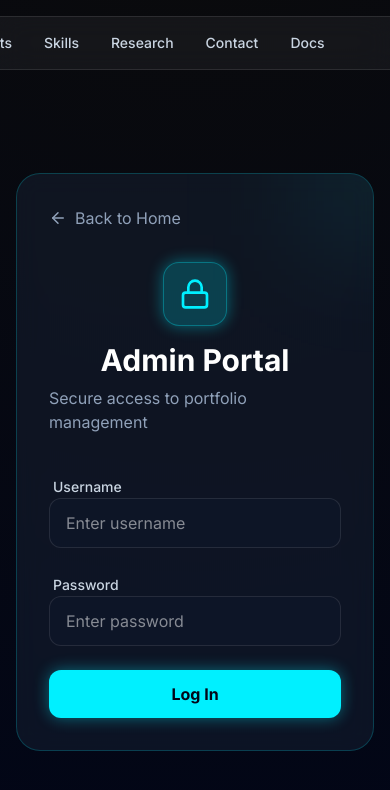
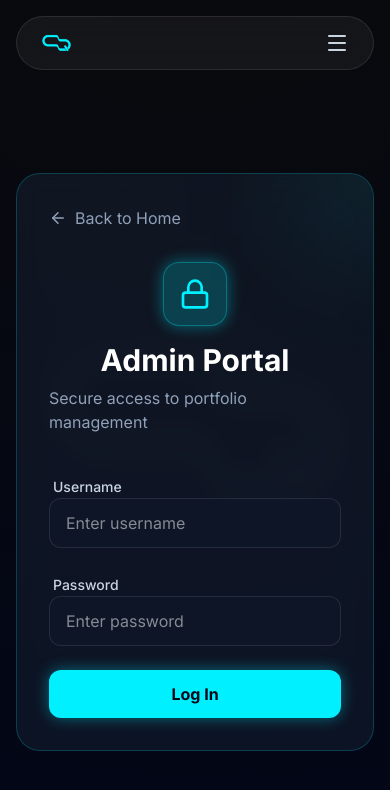
Before and after one commit to CQuiza/portfolia_frontend, a React (Vite) app: page /login in a window 390 px wide. Shown: the top 790 px of the page. Built offline with nearby package versions, Linux system fonts and the light colour scheme; no server answers.

Commit message:
add hubServices and fit in responsive mode

```diff
--- a/src/App.jsx
+++ b/src/App.jsx
@@ -14,7 +14,13 @@ const ProtectedRoute = ({ children }) => {
 function App() {
   return (
     <AuthProvider>
-      <div className="min-h-screen">
+      <div className="min-h-screen relative overflow-hidden">
+        {/* Mobile Watermark Logo */}
+        <div className="fixed inset-0 z-0 pointer-events-none flex items-center justify-center md:hidden opacity-[0.03]">
+          <img src="/logo.png" alt="Watermark" className="w-[80%] max-w-sm grayscale" />
+        </div>
+
+        <div className="relative z-10">
           <Header />
           <main>
             <Routes>
@@ -24,6 +30,7 @@ function App() {
             </Routes>
           </main>
         </div>
+      </div>
     </AuthProvider>
   );
 }
--- a/src/components/Header.jsx
+++ b/src/components/Header.jsx
@@ -1,43 +1,57 @@
 import { Link, useLocation } from 'react-router-dom';
-import { Lock, User } from 'lucide-react';
+import { Lock, User, Menu, X, Server } from 'lucide-react';
 import { useAuth } from '../context/AuthContext';
+import { useState } from 'react';
 
 const Header = () => {
     const { isAdmin, logout } = useAuth();
     const location = useLocation();
     const isHome = location.pathname === '/';
+    const [isMenuOpen, setIsMenuOpen] = useState(false);
 
-    const NavLink = ({ to, children }) => {
+    const toggleMenu = () => setIsMenuOpen(!isMenuOpen);
+
+    const NavLink = ({ to, children, onClick }) => {
         if (isHome) {
-            return <a href={to} className="hover:text-neon-cyan transition-colors">{children}</a>;
+            return <a href={to} onClick={onClick} className="hover:text-neon-cyan transition-colors">{children}</a>;
         }
-        return <Link to={`/${to}`} className="hover:text-neon-cyan transition-colors">{children}</Link>;
+        return <Link to={`/${to}`} onClick={onClick} className="hover:text-neon-cyan transition-colors">{children}</Link>;
     };
 
-    return (
-        <header className="fixed top-0 left-0 right-0 z-50 px-6 py-4 flex justify-center">
-            <nav className="glass py-3 px-8 rounded-full flex items-center gap-8 text-slate-300 text-sm font-medium">
-                <NavLink to="#hero">
-                    <img src="/logo.png" alt="Logo" className="h-7 w-auto hover:scale-110 transition-transform" />
-                </NavLink>
-                <NavLink to="#projects">Projects</NavLink>
-                <NavLink to="#skills">Skills</NavLink>
-                <NavLink to="#research">Research</NavLink>
-                <NavLink to="#contact">Contact</NavLink>
+    const NavItems = ({ onClick }) => (
+        <>
+            <NavLink to="#projects" onClick={onClick}>Projects</NavLink>
+            <NavLink to="#skills" onClick={onClick}>Skills</NavLink>
+            <NavLink to="#research" onClick={onClick}>Research</NavLink>
+            <NavLink to="#contact" onClick={onClick}>Contact</NavLink>
             <a
                 href={`${import.meta.env.VITE_API_BASE_URL || 'http://localhost:8000'}/docs`}
                 target="_blank"
                 rel="noreferrer"
                 className="hover:text-neon-cyan transition-colors"
+                onClick={onClick}
             >
                 Docs
             </a>
 
-                <div className="w-px h-4 bg-white/10 mx-2"></div>
+            <div className="hidden md:block w-px h-4 bg-white/10 mx-2"></div>
+            <div className="md:hidden h-px w-full bg-white/10 my-2"></div>
+
+            <a
+                href="https://auth.cristhianquiza.com"
+                className="flex items-center gap-2 hover:text-neon-cyan transition-colors group relative"
+            >
+                <Server size={16} />
+                <span>Hub Services</span>
+                {/* Tooltip */}
+                <div className="absolute top-full right-0 md:left-1/2 md:-translate-x-1/2 mt-4 md:mt-6 w-56 p-2 bg-slate-900 border border-white/10 rounded text-xs text-slate-300 opacity-0 group-hover:opacity-100 transition-opacity pointer-events-none z-50 shadow-lg text-center">
+                    Access to services like: GeoServer, pgAdmin, RabbitMQ, or MinIO
+                </div>
+            </a>
 
             {isAdmin ? (
                 <button
-                        onClick={logout}
+                    onClick={() => { logout(); onClick?.(); }}
                     className="flex items-center gap-2 hover:text-red-400 transition-colors"
                 >
                     <User size={16} />
@@ -46,13 +60,52 @@ const Header = () => {
             ) : (
                 <Link
                     to="/login"
+                    onClick={onClick}
                     className="flex items-center gap-2 hover:text-neon-cyan transition-colors"
                 >
                     <Lock size={16} />
                     <span>Login</span>
                 </Link>
             )}
+        </>
+    );
+
+    return (
+        <header className="fixed top-0 left-0 right-0 z-50 px-4 py-4 md:px-6 md:flex md:justify-center">
+            {/* Desktop Navigation */}
+            <nav className="hidden md:flex glass py-3 px-8 rounded-full items-center gap-8 text-slate-300 text-sm font-medium">
+                <NavLink to="#hero">
+                    <img src="/logo.png" alt="Logo" className="h-7 w-auto hover:scale-110 transition-transform" />
+                </NavLink>
+                <NavItems />
             </nav>
+
+            {/* Mobile Header */}
+            <div className="md:hidden flex justify-between items-center glass py-3 px-6 rounded-full w-full max-w-sm mx-auto">
+                <NavLink to="#hero">
+                    <img src="/logo.png" alt="Logo" className="h-7 w-auto" />
+                </NavLink>
+                <button onClick={toggleMenu} className="text-slate-300 hover:text-neon-cyan focus:outline-none">
+                    <Menu size={24} />
+                </button>
+            </div>
+
+            {/* Mobile Sidebar Overlay */}
+            {isMenuOpen && (
+                <div className="fixed inset-0 bg-black/60 backdrop-blur-sm z-40 md:hidden" onClick={toggleMenu}></div>
+            )}
+
+            {/* Mobile Sidebar */}
+            <div className={`fixed top-0 right-0 h-full w-64 bg-slate-950/95 backdrop-blur-md border-l border-white/10 p-6 z-50 transform transition-transform duration-300 ease-in-out md:hidden flex flex-col ${isMenuOpen ? 'translate-x-0' : 'translate-x-full'}`}>
+                <div className="flex justify-end mb-8">
+                    <button onClick={toggleMenu} className="text-slate-300 hover:text-neon-cyan focus:outline-none">
+                        <X size={24} />
+                    </button>
+                </div>
+                <div className="flex flex-col gap-6 text-slate-300 text-base font-medium">
+                    <NavItems onClick={toggleMenu} />
+                </div>
+            </div>
         </header>
     );
 };
--- a/src/pages/Home.jsx
+++ b/src/pages/Home.jsx
@@ -126,7 +126,7 @@ const Home = () => {
                         initial={{ opacity: 0, scale: 0.8 }}
                         animate={{ opacity: 1, scale: 1 }}
                         transition={{ duration: 0.8, ease: "easeOut" }}
-                        className="absolute -top-44 left-0 z-0 pointer-events-none"
+                        className="hidden md:block absolute -top-44 left-0 z-0 pointer-events-none"
                     >
                         <div className="relative group">
                             <img
@@ -216,7 +216,7 @@ const Home = () => {
             </AnimatePresence>
 
             {/* Projects Section */}
-            <section id="projects" className="space-y-12">
+            <section id="projects" className="space-y-12 scroll-mt-32">
                 <div className="flex flex-col md:flex-row justify-between items-center md:items-end gap-6">
                     <div className="text-center md:text-left">
                         <h2 className="text-4xl font-bold text-white mb-4">Featured Projects</h2>
@@ -265,7 +265,7 @@ const Home = () => {
             </section>
 
             {/* Skills Section */}
-            <section id="skills" className="space-y-12">
+            <section id="skills" className="space-y-12 scroll-mt-32">
                 <div className="text-center md:text-left">
                     <h2 className="text-4xl font-bold text-white mb-4">Technical Stack</h2>
                     <div className="w-20 h-1.5 bg-neon-cyan rounded-full shadow-neon-cyan mx-auto md:mx-0"></div>
@@ -297,7 +297,7 @@ const Home = () => {
             </section>
 
             {/* Research Section */}
-            <section id="research" className="space-y-12">
+            <section id="research" className="space-y-12 scroll-mt-32">
                 <div className="text-center md:text-left">
                     <h2 className="text-4xl font-bold text-white mb-4 flex items-center gap-4">
                         <BookOpen className="text-neon-cyan" /> Research & Publications
@@ -331,7 +331,7 @@ const Home = () => {
             </section>
 
             {/* Contact Section */}
-            <section id="contact" className="space-y-12 pb-20">
+            <section id="contact" className="space-y-12 pb-20 scroll-mt-32">
                 <div className="glass-cyan p-12 rounded-[3rem] border border-neon-cyan/20 relative overflow-hidden text-center md:text-left">
                     <div className="absolute top-0 right-0 w-64 h-64 bg-neon-cyan/5 blur-[100px] -mr-32 -mt-32"></div>
 
```
Also changed, not shown: 1 other file (tests, documents, lock files or other folders). Lines whose indentation alone changed are shown as unchanged.
